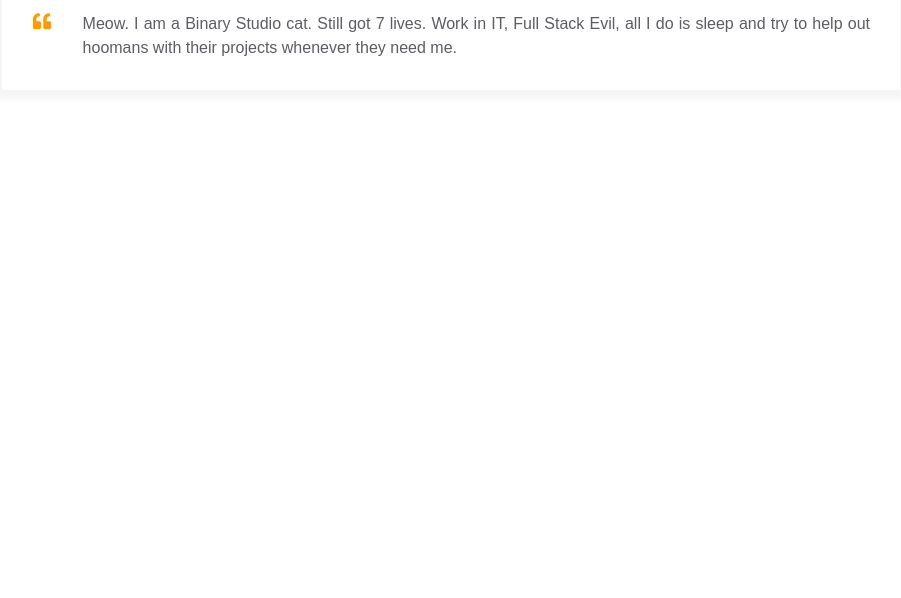
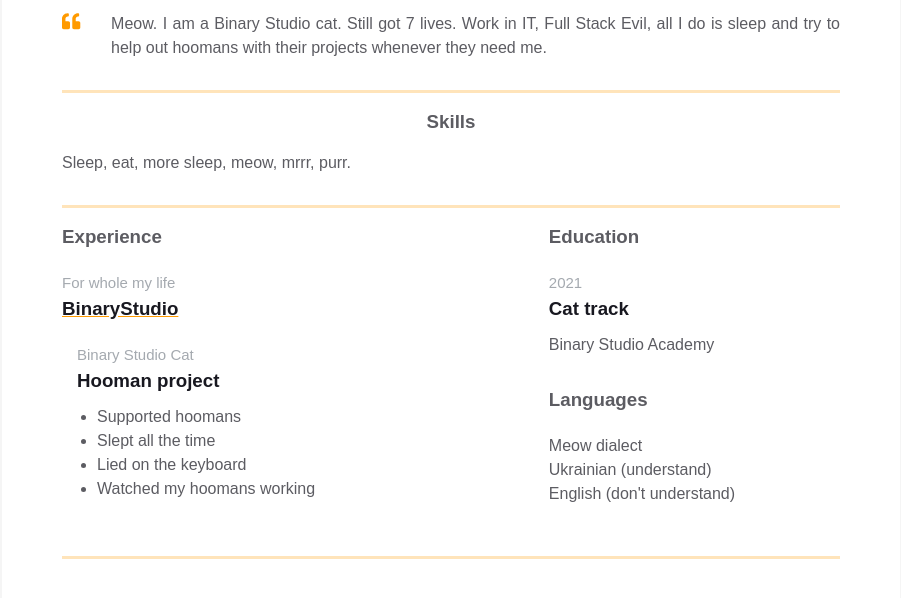
Before and after one commit to JulianVidal01/homepage-BSA23, a plain HTML site: page index.html in a window 1280 px wide. Shown: the part 338-936 px from the top of the page, without its empty margins (189-1090 px from the left). Before the commit the page ends 800 px from the top, so only its background shows below. Drawn offline with Linux system fonts and the light colour scheme.

Commit message:
add patch/content/secondary information to index

```diff
--- a/index.html
+++ b/index.html
@@ -55,6 +55,8 @@
               </div>
             </div>
           </div>
+          <div class="container">
+            <div class="resume__block">
               <div class="intro">
                 <div class="intro__icon-wrapper">
                   <svg class="intro__icon" xmlns="http://www.w3.org/2000/svg" viewBox="0 0 512 512">
@@ -73,6 +75,65 @@
               </div>
             </div>
           </div>
+          <div class="container">
+            <div class="resume__block">
+              <div class="skills">
+                <h3 class="skills__header">Skills</h3>
+                <p class="skills__text">Sleep, eat, more sleep, meow, mrrr, purr.</p>
+              </div>
+            </div>
+          </div>
+          <div class="container">
+            <div class="resume__block">
+              <div class="main-info fh">
+                <div class="experiences">
+
+                  <h3 class="experiences__header">Experience</h3>
+                  <div class="experiences__company">
+                    <div class="experiences__company-header">
+                      <span class="experiences__company-header-durability">For whole my life</span>
+                      <h3 class="experiences__company-header-name">BinaryStudio</h3>
+                    </div>
+
+                    <div class="experiences__company-project">
+                      <span class="experiences__company-project-role"> Binary Studio Cat </span>
+                      <h3 class="experiences__company-project-name">Hooman project</h3>
+                      <ul class="experiences__company-project-responsibilities">
+                        <li>Supported hoomans</li>
+                        <li>Slept all the time</li>
+                        <li>Lied on the keyboard</li>
+                        <li>Watched my hoomans working</li>
+                      </ul>
+                    </div>
+                  </div>
+                </div>
+
+
+                <div class="additional-info fv">
+
+                  <div class="additional-info fv">
+                    <div class="additional-info__education">
+                      <h3 class="additional-info__education-header">Education</h3>
+                      <div class="additional-info__education-university">
+                        <span class="additional-info__education-university-durability"> 2021 </span>
+                        <h3 class="additional-info__education-university-speciality">Cat track</h3>
+                        <p class="additional-info__education-university-name">Binary Studio Academy</p>
+                      </div>
+                    </div>
+
+                    <div class="additional-info__languages">
+                      <h3 class="additional-info__languages-header">Languages</h3>
+                      <p class="additional-info__languages-item">Meow dialect</p>
+                      <p class="additional-info__languages-item">Ukrainian (understand)</p>
+                      <p class="additional-info__languages-item">English (don't understand)</p>
+                    </div>
+                  </div>
+                </div>
+              </div>
+            </div>
+          </div>
+        </div>
+      </div>
     </main>
   </body>
 </html>
```
Lines whose indentation alone changed are shown as unchanged.
